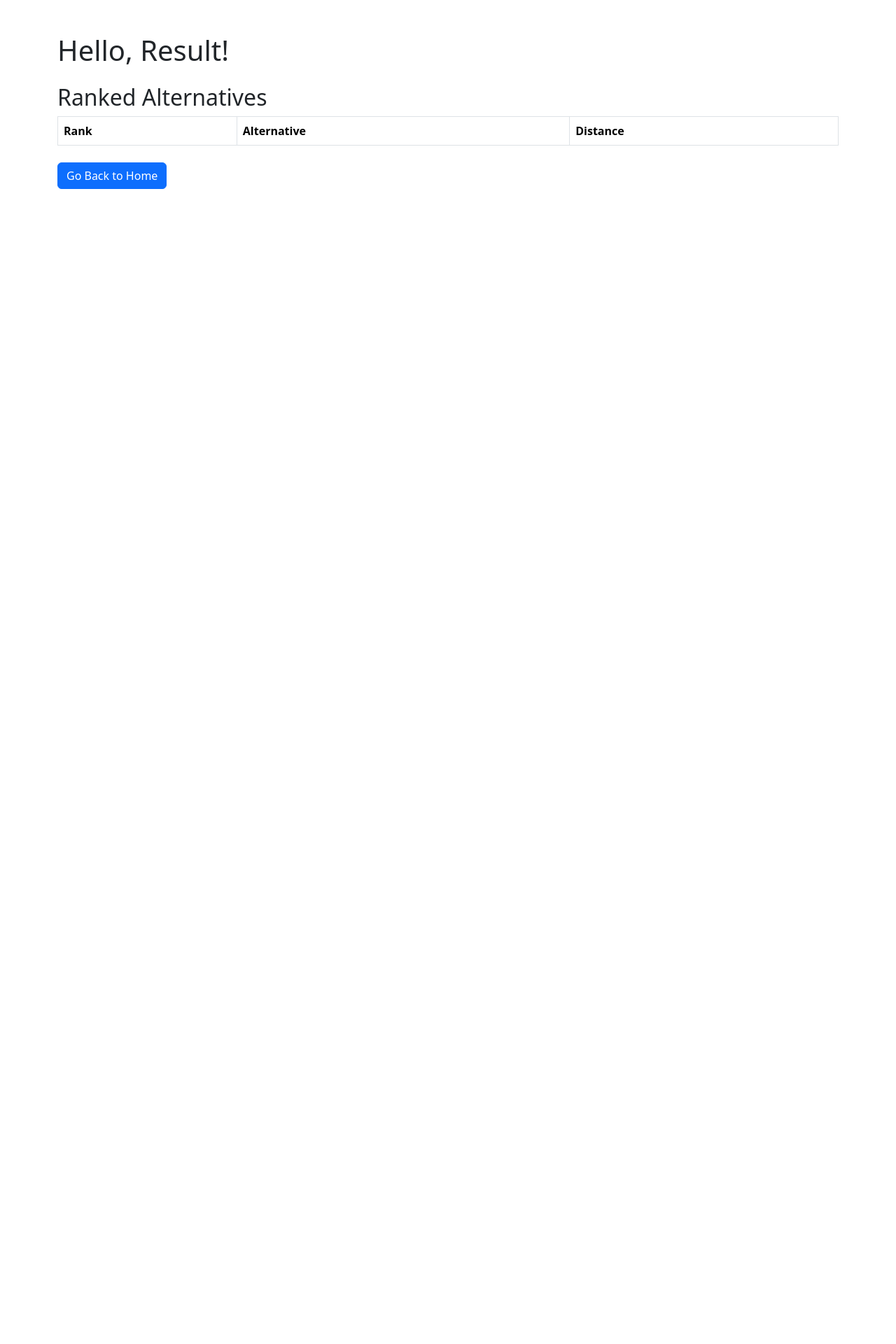
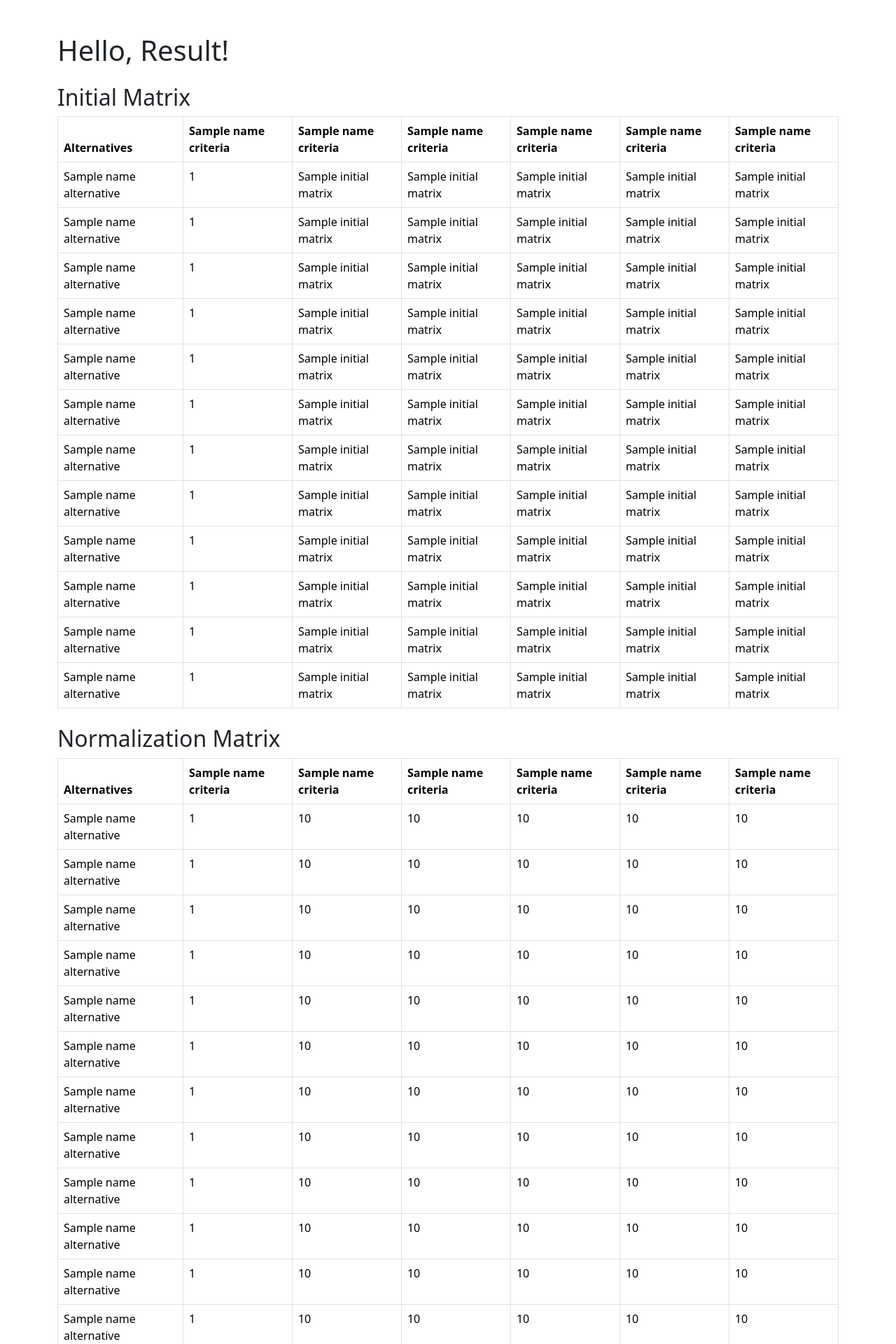
Before and after one commit to hafidhmuhammadakbar/spk-fuzzy-topsis, a Flask app: template templates/result-fuzzy.html in a window 1280 px wide. Shown: the top 1920 px of the page at 70% size. Before the commit the page ends 270 px from the top, so only its background shows below. Run offline with Flask 3, Linux system fonts and the light colour scheme; the template is opened without the code that fills it: most values are stand-ins (such as "Sample title", 1, 10 or a date in 2020); lists and menus that the app fills with data are empty.

Commit message:
add more template for frontend

```diff
--- a/app.py
+++ b/app.py
@@ -42,25 +42,39 @@ def fuzzy_post():
     # Get the normalized matrix
     normalized_matrix = ft.get_normalize(data)
 
+    # build the decision maker criteria
     dm_criteria = ft.build_dm_criteria(dm_criteria_input, num_dm)
 
+    # build the aggregate decision maker criteria
     aggregated_criteria = ft.build_aggregate_dm_criteria(dm_criteria)
 
+    # get the weighted normalized matrix
     weighted_normalized_matriks = ft.weighted_normalized_matrix(normalized_matrix, aggregated_criteria)
 
+    # get the fpis and fnis
     fpis, fnis = ft.get_fpis_fnis(weighted_normalized_matriks, ft.variable_info())
 
+    # get the distance from fpis and fnis
     distance_fpis, distance_fnis = ft.get_distance_from_fpis_fnis(weighted_normalized_matriks, fpis, fnis)
 
-    closest_distance = ft.get_closest_distance(distance_fpis, distance_fnis)
+    # get the closest distance
+    closest_distances = ft.get_closest_distance(distance_fpis, distance_fnis)
 
+    # load the name alternatives
     name_alternatives = ft.name_alternatives()
 
-    sorted_alternatives = sorted(range(len(closest_distance)), key=lambda k: closest_distance[k], reverse=True)
+    # load the name of criteria
+    name_criterias = ft.name_criteria()
 
-    length = len(closest_distance)
+    # sort the alternatives based on the closest distance
+    sorted_alternatives = sorted(range(len(closest_distances)), key=lambda k: closest_distances[k], reverse=True)
 
-    return render_template('result-fuzzy.html', closest_distance=closest_distance, sorted_alternatives=sorted_alternatives, name_alternatives=name_alternatives, length=length)
+
+    length = len(closest_distances)
+
+    return render_template('result-fuzzy.html', closest_distances=closest_distances, sorted_alternatives=sorted_alternatives, name_alternatives=name_alternatives,
+                        name_criterias=name_criterias, initial_matrix=data,
+                        normalized_matrix=normalized_matrix)
 
 if __name__ == '__main__':
     app.run(debug=True)
--- a/templates/result-fuzzy.html
+++ b/templates/result-fuzzy.html
@@ -10,6 +10,65 @@
   <div class="container mt-5">
     <h1>Hello, Result!</h1>
 
+    <!-- initial matrix -->
+    <div class="mt-4">
+      <h2>Initial Matrix</h2>
+      <table class="table table-bordered">
+        <thead>
+          <tr>
+            <th>Alternatives</th>
+            {% for i in range(6) %}
+            <th>{{ name_criterias[i] }}</th>
+            {% endfor %}
+          </tr>
+        </thead>
+        <tbody>
+          {% for i in range(12) %}
+          <tr>
+            <td>{{ name_alternatives[i] }}</td>
+            {% for j in range(6) %}
+            <td>{{ initial_matrix[i][j] }}</td>
+            {% endfor %}
+          </tr>
+          {% endfor %}
+        </tbody>
+      </table>
+    </div>
+
+    <!-- normalization matrix -->
+    <div class="mt-4">
+      <h2>Normalization Matrix</h2>
+      <table class="table table-bordered">
+        <thead>
+          <tr>
+            <th>Alternatives</th>
+            {% for i in range(6) %}
+            <th>{{ name_criterias[i] }}</th>
+            {% endfor %}
+          </tr>
+        </thead>
+        <tbody>
+          {% for i in range(12) %}
+          <tr>
+            <td>{{ name_alternatives[i] }}</td>
+            {% for j in range(6) %}
+            <td>{{ normalized_matrix[i][j] | round(6) }}</td>
+            {% endfor %}
+          </tr>
+          {% endfor %}
+        </tbody>
+      </table>
+    </div>
+
+    <!-- decision maker initial matrix -->
+    <!-- decision maker aggregate matrix -->
+    <!-- weight normalization matrix -->
+    <!-- FPIS matrix -->
+    <!-- FNIS matrix -->
+    <!-- FPIS distance matrix -->
+    <!-- FNIS distance matrix -->
+
+    <!-- ranked alternatives -->
     <div class="mt-4">
       <h2>Ranked Alternatives</h2>
       <table class="table table-bordered">
@@ -21,11 +80,11 @@
           </tr>
         </thead>
         <tbody>
-          {% for i in range(length) %}
+          {% for i in range(12) %}
           <tr>
             <td>{{ i + 1 }}</td>
             <td>{{ name_alternatives[sorted_alternatives[i]] }}</td>
-            <td>{{ closest_distance[sorted_alternatives[i]] }}</td> <!-- Corrected line -->
+            <td>{{ closest_distances[sorted_alternatives[i]] | round(6)}}</td> <!-- Corrected line -->
           </tr>
           {% endfor %}
         </tbody>
```
